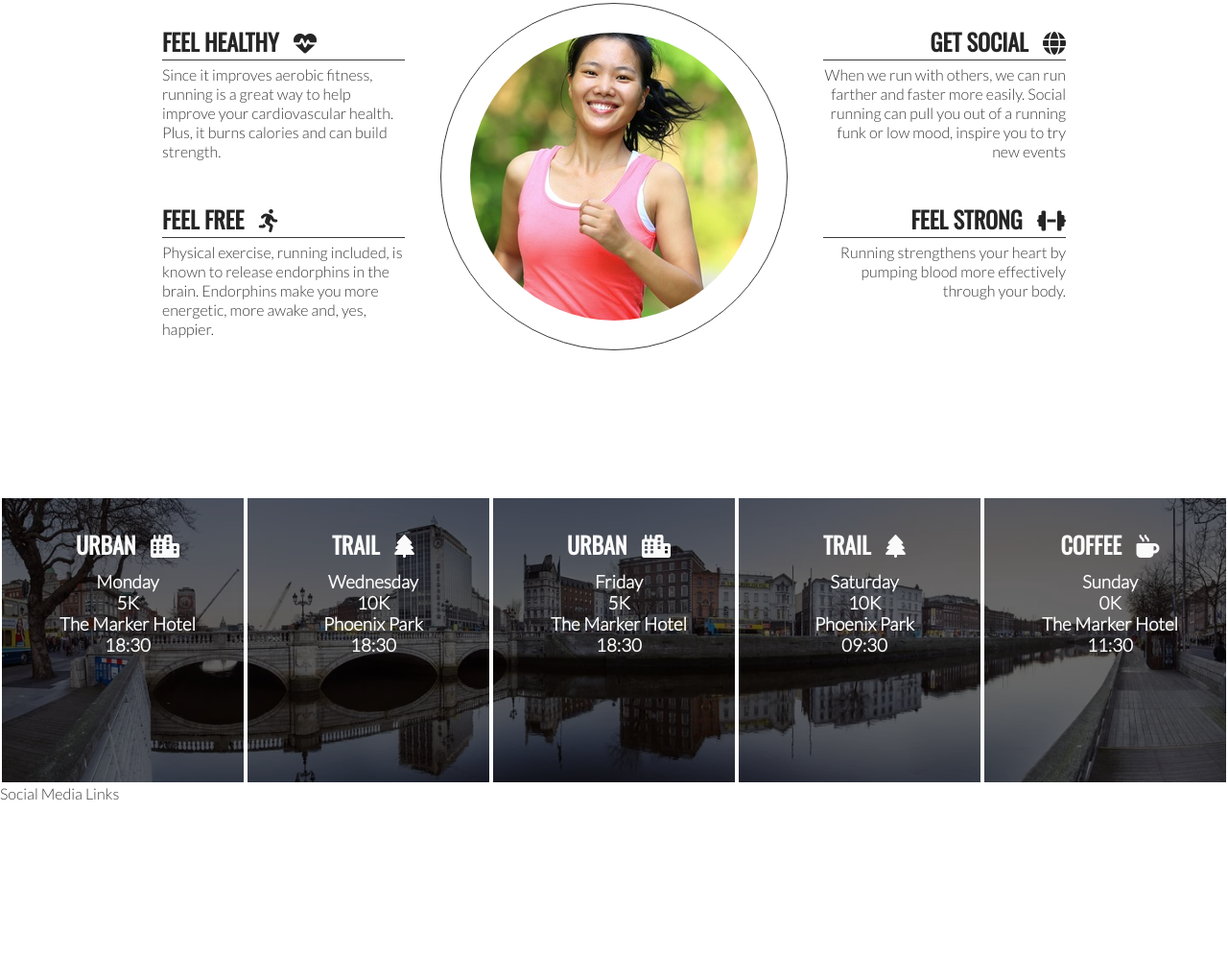
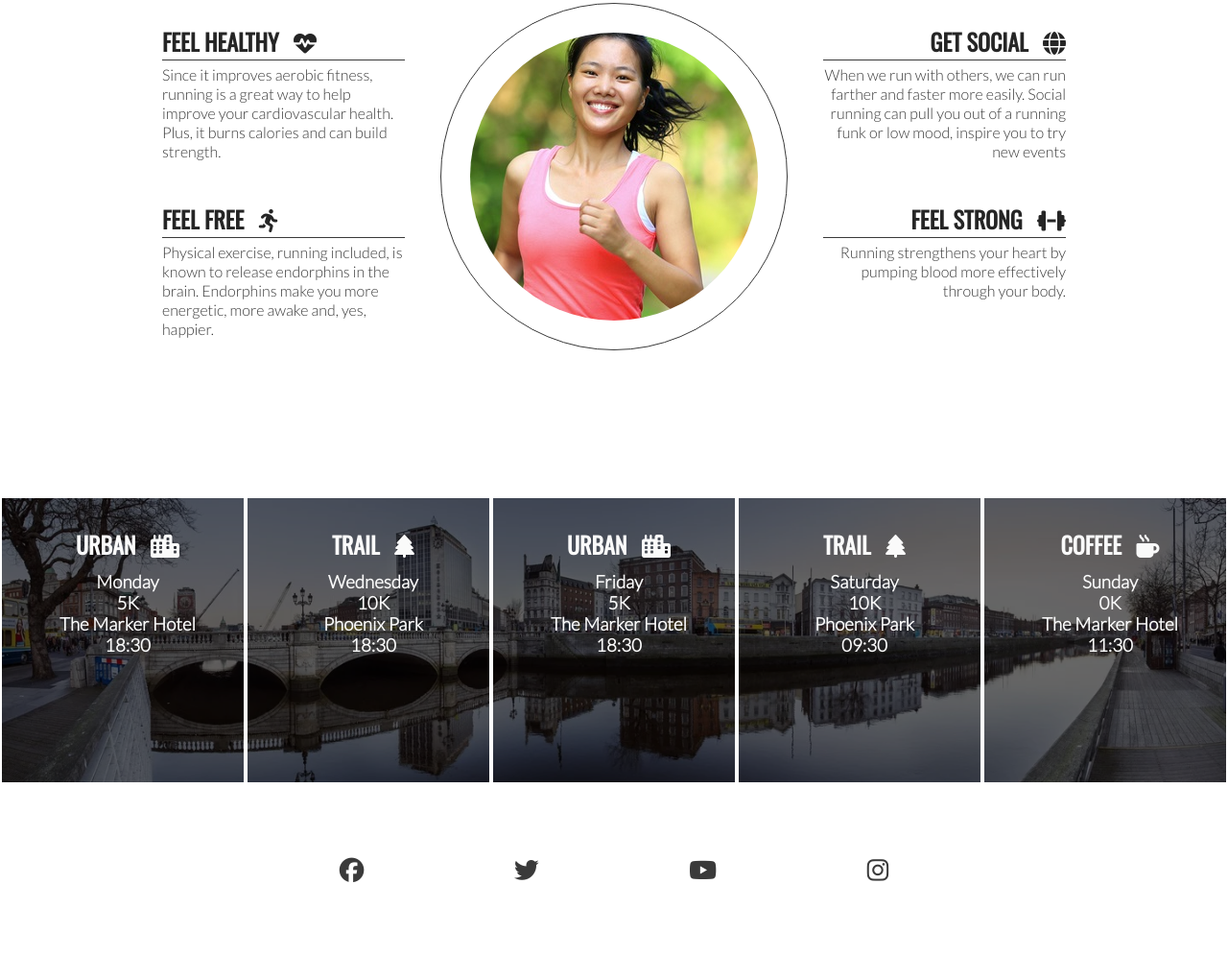
Before and after one commit to R-Chandler/love-running, a plain HTML site: page index.html in a window 1280 px wide. Shown: the part 778-1774 px from the top of the page at 96% size. Before the commit the page ends 1614 px from the top, so only its background shows below. Drawn offline with nearby package versions, Linux system fonts and the light colour scheme.

Commit message:
add footer links and styling

```diff
--- a/assets/css/style.css
+++ b/assets/css/style.css
@@ -213,10 +213,31 @@ hr {
 
 #times h2 {
     color: #fafafa;
-    padding: 0 0 10px 0
-;
+    padding: 0 0 10px 0;
 }
 
 #meet-icon {
     padding-left: 10px;
 }
+
+/* footer */
+
+footer {
+    height: 150px;
+}
+
+.social-networks {
+    text-align: center;
+
+}
+
+.social-networks>li {
+    display: inline;
+}
+
+.social-networks i {
+    font-size: 160%;
+    margin: 1%;
+    padding: 5%;
+    color: #3a3a3a;
+}
--- a/index.html
+++ b/index.html
@@ -115,7 +115,22 @@
             <h3>11:30</h3>
         </div>
     </section>
-    <footer>Social Media Links</footer>
+    <footer>
+        <ul class="social-networks">
+            <li>
+                 <a href="https://www.facebook.com" target="_blank" rel="noopener" aria-label="Visit our Facebook page (opens in new tab)"><i class="fa-brands fa-facebook"></i></a>
+            </li>
+            <li>
+                <a href="https://www.twitter.com" target="_blank" rel="noopener" aria-label="Visit our Twitter page (opens in new tab)"><i class="fa-brands fa-twitter"></i></a>
+            </li>
+            <li>
+                <a href="https://www.youtube.com" target="_blank" rel="noopener" aria-label="Visit our Youtube page (opens in new tab)"><i class="fa-brands fa-youtube"></i></a>
+            </li>
+            <li>
+                <a href="https://www.instagram.com" target="_blank" rel="noopener" aria-label="Visit our Instagram page (opens in new tab)"><i class="fa-brands fa-instagram"></i></a>
+            </li>
+        </ul>
+    </footer>
 
 
 
```
